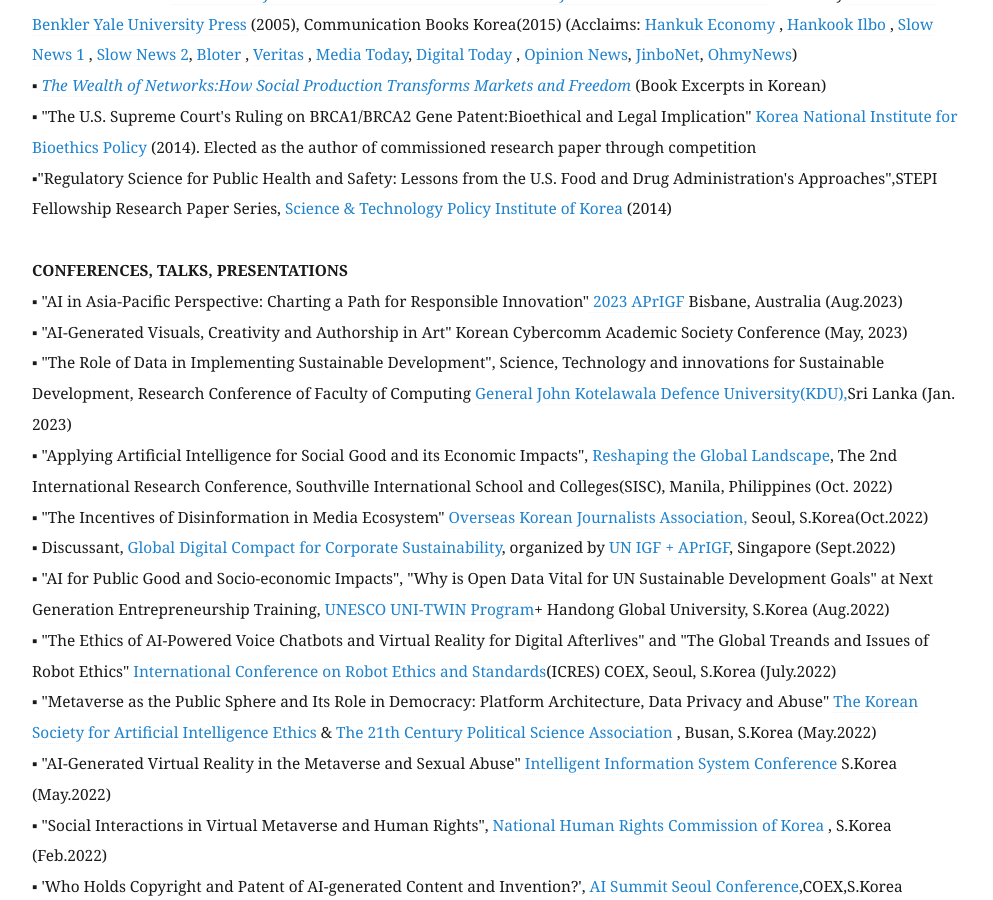
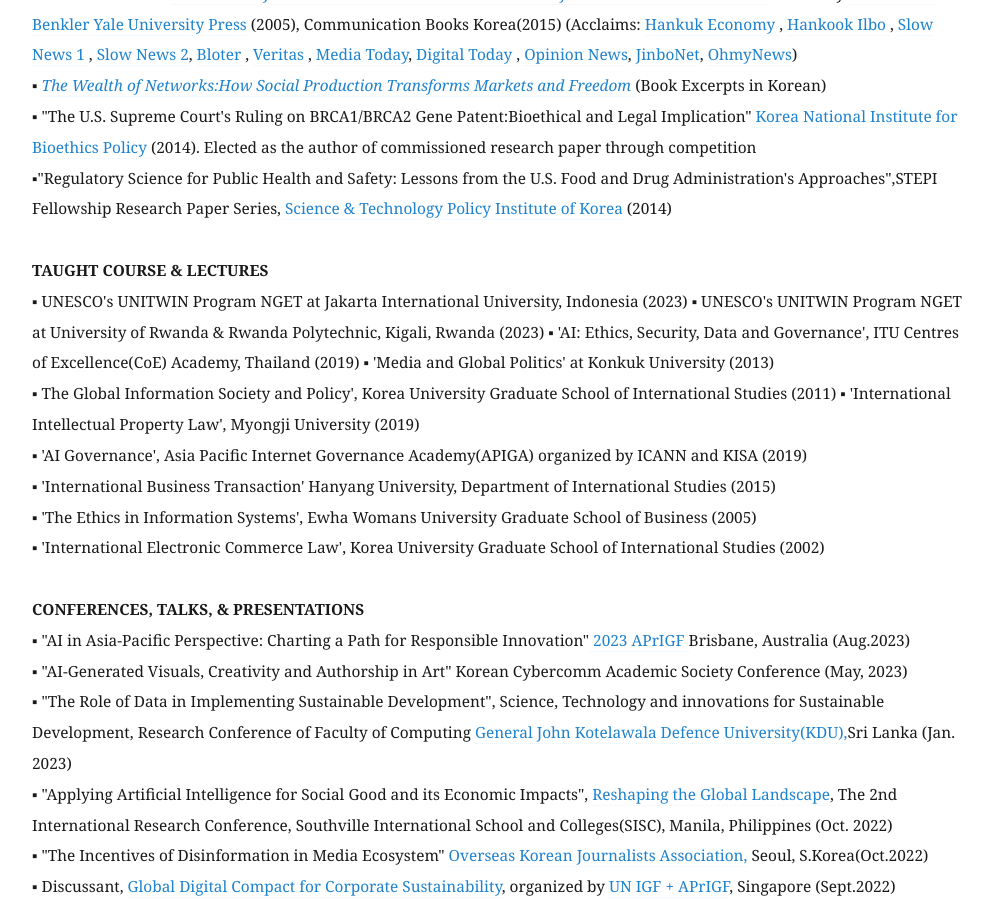
Before and after one commit to eunchangchoi/eunchangchoi.github.io, a Jekyll site: the page built from index.md, in a window 1280 px wide and 900 px high, scrolled down 3838 px. Shown: the whole window, without its empty margins (68-1061 px from the left). Built offline with Jekyll 4.4.1, drawn with Linux system fonts in a browser that asks for light colours; some of the changed text lies outside the part shown.

Commit message:
Update index.md

```diff
--- a/index.md
+++ b/index.md
@@ -80,8 +80,20 @@
 ▪ "The U.S. Supreme Court's Ruling on BRCA1/BRCA2 Gene Patent:Bioethical and Legal Implication"<a href="https://lst.go.kr/eng/index.do"> Korea National Institute for Bioethics Policy </a>(2014). Elected as the author of commissioned research paper through competition <br>
 ▪"Regulatory Science for Public Health and Safety: Lessons from the U.S. Food and Drug Administration's Approaches",STEPI Fellowship Research Paper Series,<a href="https://www.stepi.re.kr/site/stepien/main.do"> Science & Technology Policy Institute of Korea</a> (2014)<br>
      <br>
- <strong> CONFERENCES, TALKS, PRESENTATIONS </strong> <br>
-▪ "AI in Asia-Pacific Perspective: Charting a Path for Responsible Innovation"<a href="https://forms.for.asia/proposal/?proposalform=NjQ1N2JkN2I4YmY3Yi8vMjMvLzEyNTQvLzA="> 2023 APrIGF </a> Bisbane, Australia (Aug.2023) <br>
+ <strong> TAUGHT COURSE & LECTURES</strong> <br>
+▪ UNESCO's UNITWIN Program NGET at Jakarta International University, Indonesia (2023)
+▪ UNESCO's UNITWIN Program NGET at University of Rwanda & Rwanda Polytechnic, Kigali, Rwanda (2023)
+▪ 'AI: Ethics, Security, Data and Governance', ITU Centres of Excellence(CoE) Academy, Thailand (2019)
+▪ 'Media and Global Politics' at Konkuk University (2013) <br>
+▪ The Global Information Society and Policy', Korea University Graduate School of International Studies (2011)
+▪ 'International Intellectual Property Law', Myongji University (2019) <br>
+▪ 'AI Governance', Asia Pacific Internet Governance Academy(APIGA) organized by ICANN and KISA (2019)  <br>
+▪ 'International Business Transaction' Hanyang University, Department of International Studies (2015) <br>
+▪ 'The Ethics in Information Systems', Ewha Womans University Graduate School of Business (2005) <br>
+▪ 'International Electronic Commerce Law', Korea University Graduate School of International Studies (2002) <br>
+    <br>
+ <strong> CONFERENCES, TALKS, & PRESENTATIONS </strong> <br>
+▪ "AI in Asia-Pacific Perspective: Charting a Path for Responsible Innovation"<a href="https://forms.for.asia/proposal/?proposalform=NjQ1N2JkN2I4YmY3Yi8vMjMvLzEyNTQvLzA="> 2023 APrIGF </a> Brisbane, Australia (Aug.2023) <br>
 ▪ "AI-Generated Visuals, Creativity and Authorship in Art" Korean Cybercomm Academic Society Conference (May, 2023) <br>
 ▪ "The Role of Data in Implementing Sustainable Development", Science, Technology and innovations for Sustainable Development, Research Conference of Faculty of Computing <a href="https://www.kdu.ac.lk/"> General John Kotelawala Defence University(KDU),</a>Sri Lanka (Jan. 2023) <br>
 ▪ "Applying Artificial Intelligence for Social Good and its Economic Impacts", <a href="https://www.southville.edu.ph/news/reshaping-the-global-landscape-through-research-southville-hosts-second-international-research-conference"> Reshaping the Global Landscape</a>, The 2nd International Research Conference, Southville International School and Colleges(SISC), Manila, Philippines (Oct. 2022) <br>
@@ -128,7 +140,7 @@
   <br>
 
  <strong> PUBLIC POLICY ENGAGEMENT & ACTIVITIES</strong> <br>
-▪ "Mobile Location Accuracy Requirements in Wireless Indoor Emergency Calls" Public Policy Forum, Hanyang University (Jan.2023)<br>
+▪ "Mobile Location Accuracy Requirements in Wireless Indoor Emergency Calls", Public Policy Forum, Hanyang Univ College of Engineering (Jan.2023)<br>
 ▪ Panelist,<a href="https://www.intgovforum.org/en/content/nris-cooperating-to-protecting-data-at-local-levels">'Cooperating to Protect Data at Local Levels'</a>  The United Nations IGF,<a href="https://www.intgovforum.org/en?mn=zyjlo3zXcEyFoXe0t8ZjjKlZgTEwFS1Ll2ly.kZktiPIaNySpVaEf"> Addis Ababa,Ethiopia </a>(Dec.2022) <br>
 ▪ Panelist, Global Governance and Diplomacy Workshop, <a href="https://www.kdischool.ac.kr/"> KDI School of Public Policy and Management</a>, Hilton Seoul (Nov.2022)<br>
 ▪ "Analysis on the FCC Order: Indoor Location Accuracy of Wireless 911 Calls in the U.S." Korea National Police Agency (May.2022)<br>
```
